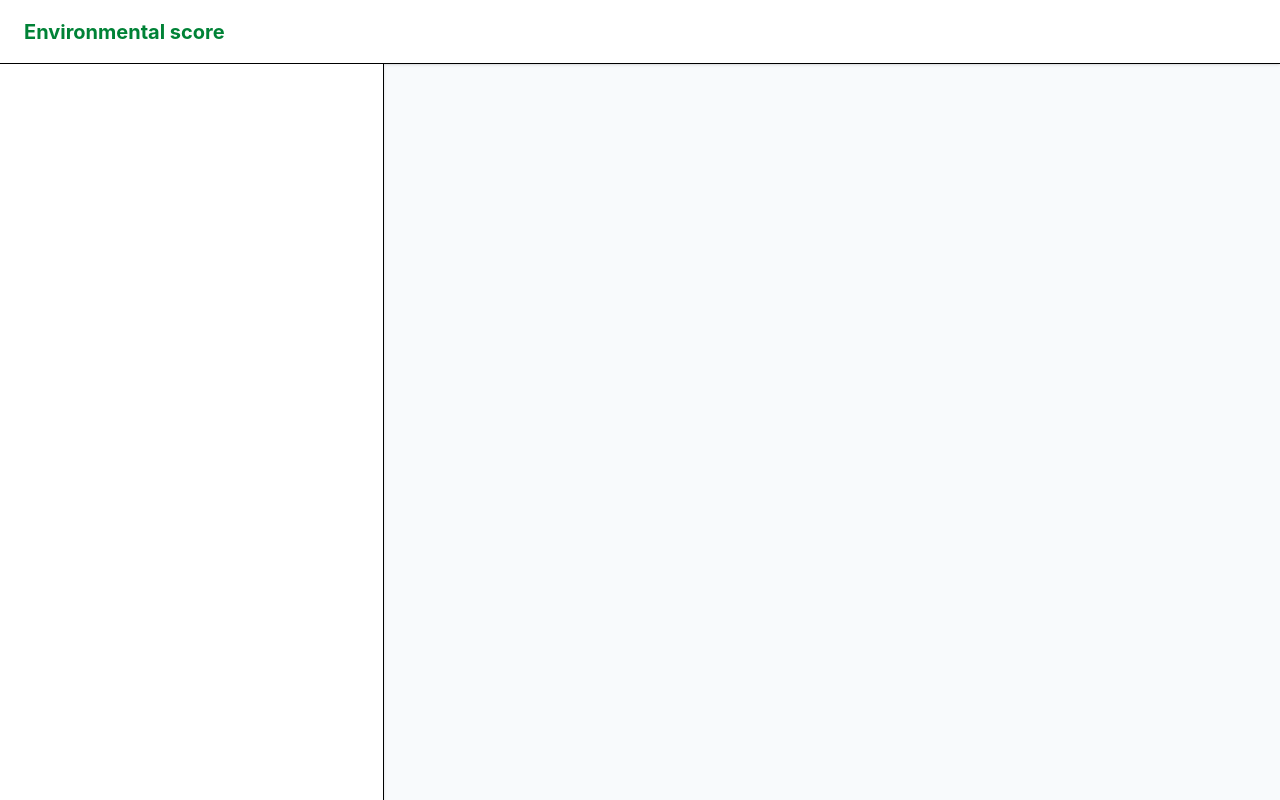
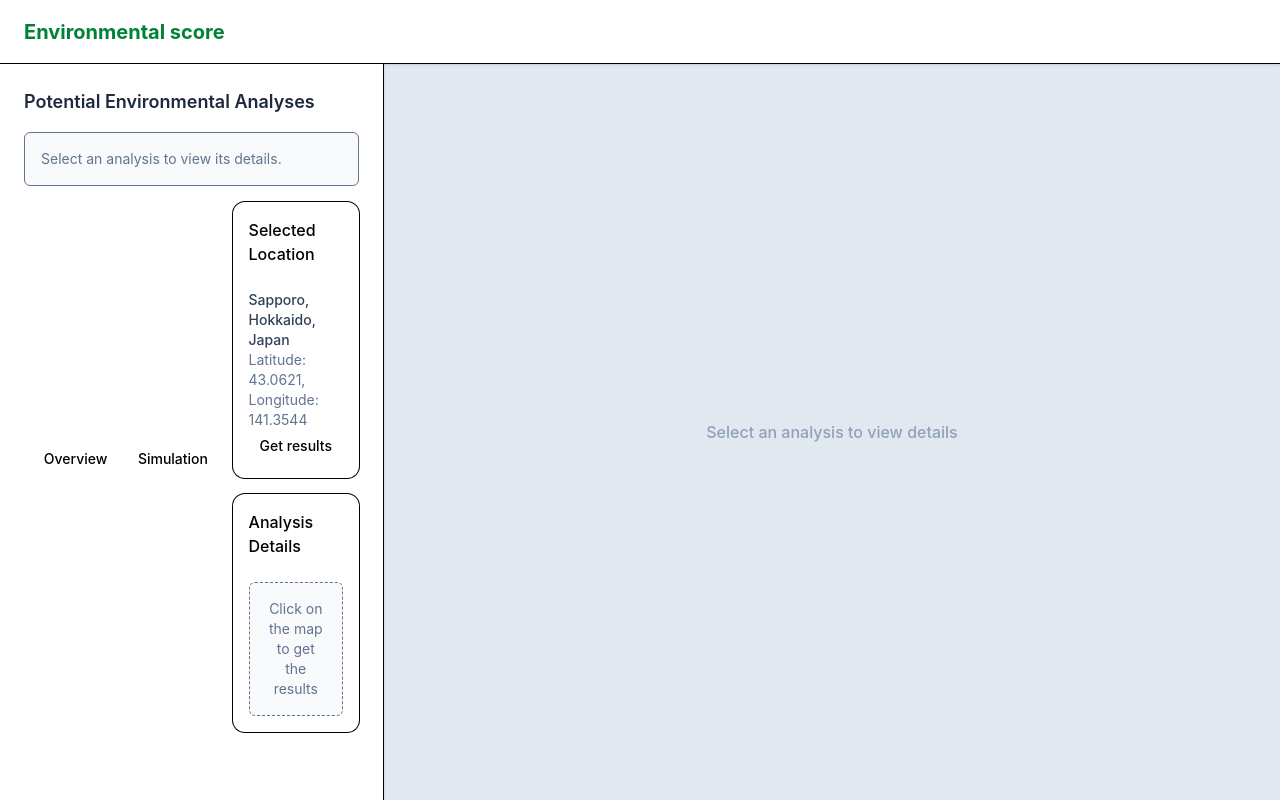
Before and after one commit to rikuto-mikado/agri-scan-jp, a React (Vite) app in the folder frontend/: page / in a window 1280 px wide. Built offline with nearby package versions, Linux system fonts and the light colour scheme.

Commit message:
updated the code

```diff
--- a/frontend/src/App.tsx
+++ b/frontend/src/App.tsx
@@ -1,3 +1,7 @@
+import { Button } from "@/components/ui/button"
+import { Card, CardContent, CardHeader, CardTitle } from "@/components/ui/card"
+import { Tabs, TabsContent, TabsList, TabsTrigger } from "@/components/ui/tabs"
+
 function App() {
   return (
     <div className="flex flex-col h-screen w-full bg-slate-50">
@@ -8,9 +12,65 @@ function App() {
 
       {/* Main Contents */}
       <div className="flex flex-1 overflow-hidden">
+
         <aside className="w-96 bg-white border-r p-6 overflow-y-auto shadow-sm z-10">
+          <div>
+            <h2 className="text-lg font-semibold mb-4 text-slate-800">Potential Environmental Analyses</h2>
+            <p className="p-4 border rounded-md bg-slate-50 text-slate-500 text-sm">
+              Select an analysis to view its details.
+            </p>
+          </div>
 
+          <Tabs defaultValue="overview" className="w-full">
+            <TabsList className="grid w-full grid-cols-2">
+              <TabsTrigger value="overview">Overview</TabsTrigger>
+              <TabsTrigger value="simulation">Simulation</TabsTrigger>
+            </TabsList>
+
+            <TabsContent value="overview" className="mt-4 flex flex-col gap-4">
+
+              <Card>
+                <CardHeader className="pb-2">
+                  <CardTitle className="text-base">Selected Location</CardTitle>
+                </CardHeader>
+                <CardContent>
+                    <p className="text-sm font-medium text-slate-700">Sapporo, Hokkaido, Japan</p>
+                    <p className="text-sm text-slate-500">Latitude: 43.0621, Longitude: 141.3544</p>
+                  <Button className="w-full">Get results</Button>
+                </CardContent>
+              </Card>
+
+              <Card>
+                <CardHeader className="pb-2">
+                  <CardTitle className="text-base">Analysis Details</CardTitle>
+                </CardHeader>
+                <CardContent>
+                  <p className="p-4 border border-dashed rounded-md bg-slate-50 text-slate-500 text-sm text-center">
+                    Click on the map to get the results
+                  </p>
+                </CardContent>
+              </Card>
+
+            </TabsContent>
+
+            <TabsContent value="simulation" className="mt-4">
+              <Card>
+                <CardContent className="pt-6">
+                  <p className="text-sm text-slate-500 mb-4">
+                    Let's simulate the environmental impact of the selected location
+                  </p>
+                  <Button className="w-full">Run simulation</Button>
+                </CardContent>
+              </Card>
+            </TabsContent>
+          </Tabs>
         </aside>
+
+        {/* Right side content */}
+        <main className="flex-1 bg-slate-200 flex items-center justify-center relative">
+          <p className="text-slate-400 font-medium">Select an analysis to view details</p>
+        </main>
+
       </div>
     </div>
   )
```
